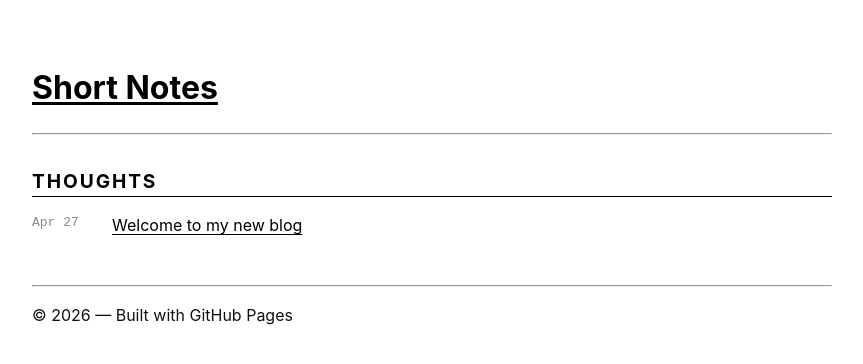
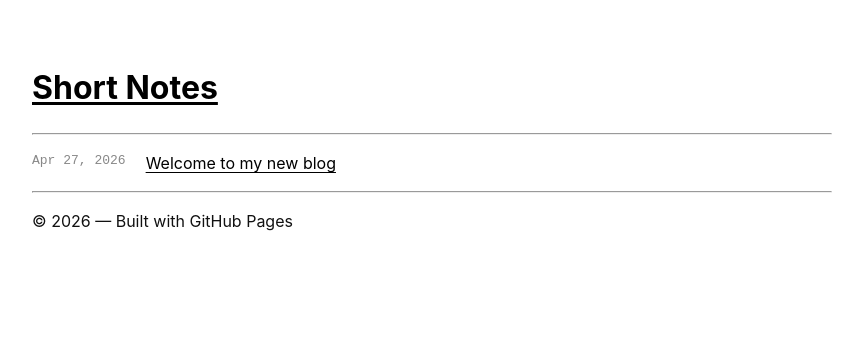
Before and after one commit to Luk3Howard/luk3howard.github.io, a Jekyll site: the page built from index.md, in a window 1280 px wide. Shown: the top 364 px of the page, without its empty margins (208-1071 px from the left). Built offline with Jekyll 4.4.1, drawn with Linux system fonts in a browser that asks for light colours.

Commit message:
Update index.md

```diff
--- a/index.md
+++ b/index.md
@@ -3,18 +3,11 @@ layout: default
 title: Home
 ---
 
-{% assign posts_by_category = site.posts | group_by: "category" %}
-
-{% for category in posts_by_category %}
-  <section class="category-group">
-    <h2>{{ category.name | capitalize }}</h2>
-    <ul class="post-list">
-      {% for post in category.items %}
-        <li>
-          <span class="post-date">{{ post.date | date: "%b %d" }}</span>
-          <a href="{{ post.url }}">{{ post.title }}</a>
-        </li>
-      {% endfor %}
-    </ul>
-  </section>
-{% endfor %}
+<ul class="post-list">
+  {% for post in site.posts %}
+    <li>
+      <span class="post-date">{{ post.date | date: "%b %d, %Y" }}</span>
+      <a href="{{ post.url }}">{{ post.title }}</a>
+    </li>
+  {% endfor %}
+</ul>
```
